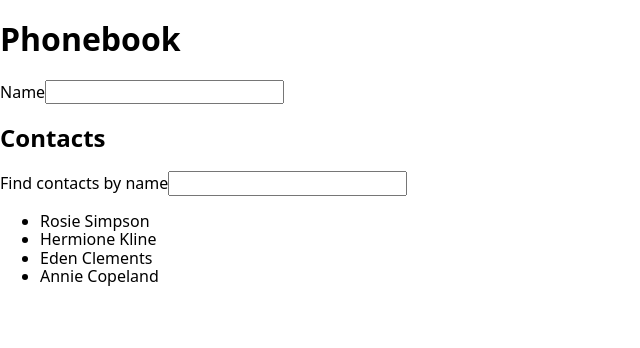
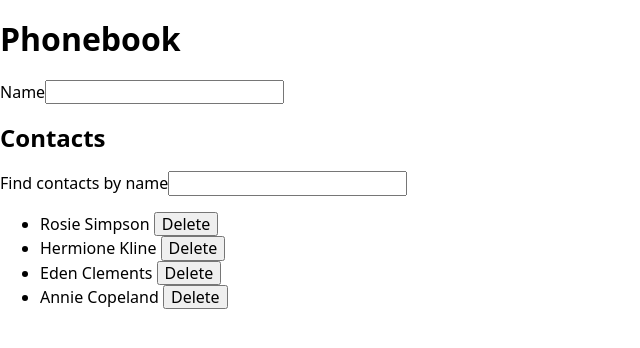
Before and after one commit to Feride-Sham/goit-react-hw-02-phonebook, a React (Create React App) app: page / in a window 1280 px wide. Shown: the top 348 px of the page, without its empty margins (0-640 px from the left). Built offline with nearby package versions, Linux system fonts and the light colour scheme.

Commit message:
feat: add delete option

```diff
--- a/src/App.js
+++ b/src/App.js
@@ -17,8 +17,17 @@
     number: "",
   };
 
+  deleteContact = (contactId) => {
+    this.setState((prevState) => ({
+      contacts: prevState.contacts.filter(
+        (contact) => contact.id !== contactId
+      ),
+    }));
+  };
+
   render() {
     const { contacts } = this.state;
+
     console.log(contacts);
     return (
       <div className="App">
@@ -27,7 +36,10 @@
 
         <h2>Contacts</h2>
         <Filter />
-        <ContactList contactList={contacts} />
+        <ContactList
+          contactList={contacts}
+          onDeleteContact={this.deleteContact}
+        />
       </div>
     );
   }
--- a/src/components/ContactList/ContactList.js
+++ b/src/components/ContactList/ContactList.js
@@ -1,7 +1,7 @@
 import React from "react";
 // import ContactListItem from "../ContactListItem/ContactListItem";
 
-const ContactList = ({ contactList }) => {
+const ContactList = ({ contactList, onDeleteContact }) => {
   return (
     // <ul>
     //   const {(id, name)}=
@@ -10,7 +10,12 @@
     <ul>
       {contactList.map(({ id, name }) => (
         // <ContactListItem item={name} key={id} />
-        <li key={id}>{name}</li>
+        <li key={id}>
+          {name}{" "}
+          <button type="button" onClick={() => onDeleteContact(id)}>
+            Delete
+          </button>
+        </li>
       ))}
     </ul>
   );
```
